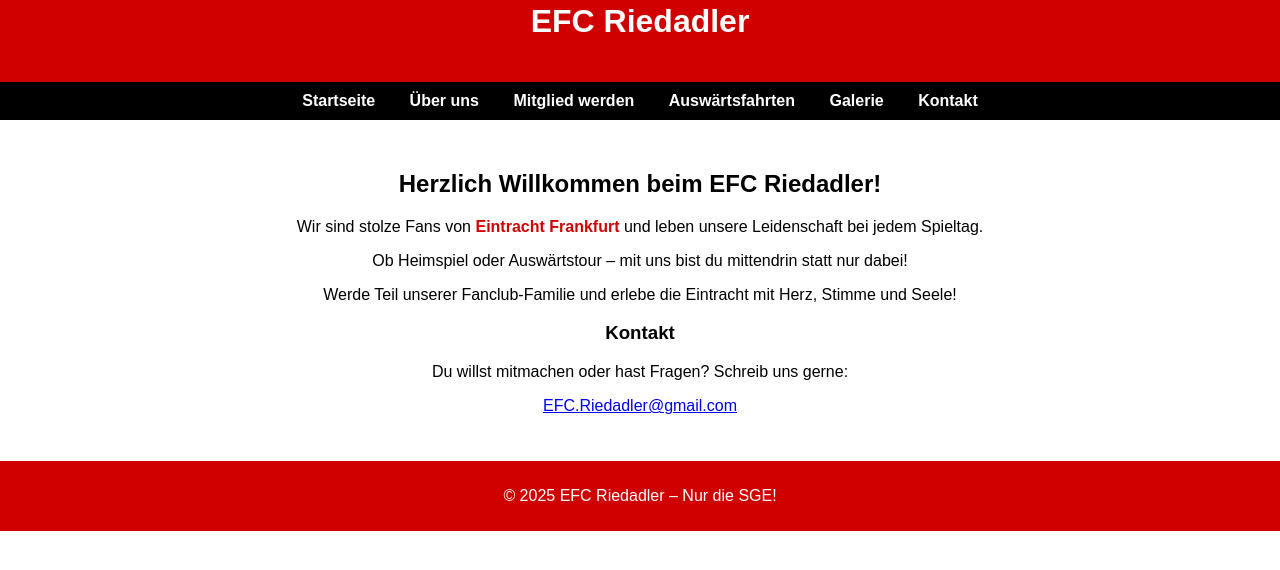
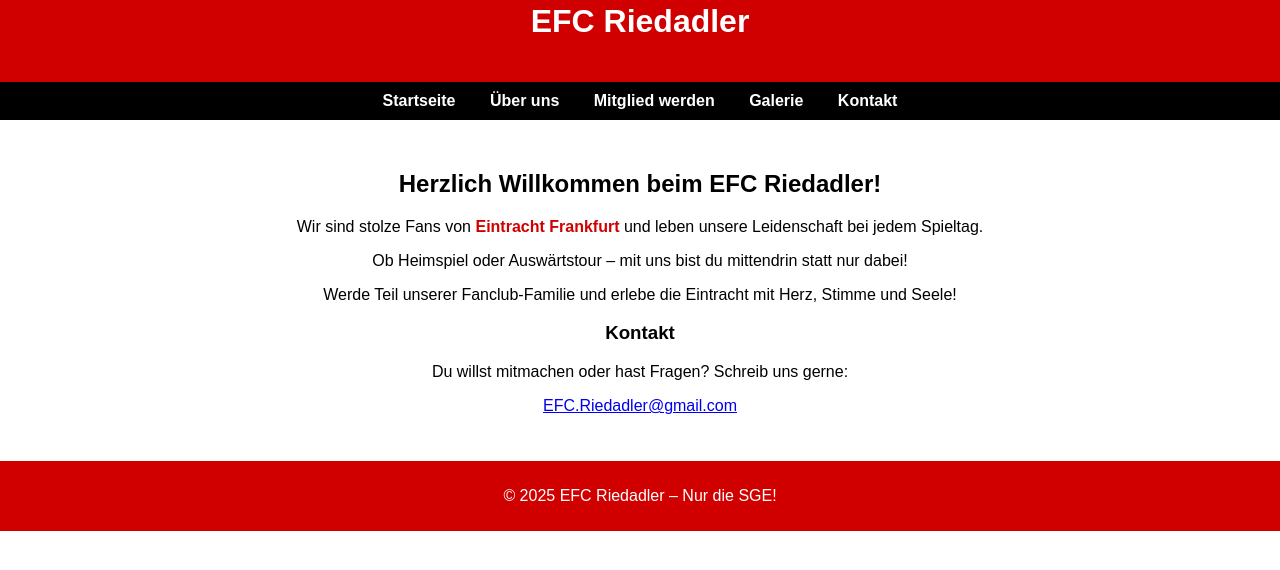
Before and after one commit to EFCriedadler/Hompage, a plain HTML site: page index.html in a window 1280 px wide. Shown: the part 184-754 px from the top of the page. Drawn offline with Linux system fonts and the light colour scheme.

Commit message:
Update index.html

```diff
--- a/index.html
+++ b/index.html
@@ -65,7 +65,6 @@
         <a href="index.html">Startseite</a>
         <a href="ueber-uns.html">Über uns</a>
         <a href="mitglied-werden.html">Mitglied werden</a>
-        <a href="Auswärtsfahrten">Auswärtsfahrten</a>
         <a href="#">Galerie</a>
         <a href="kontakt.html">Kontakt</a>
     </nav>
```
